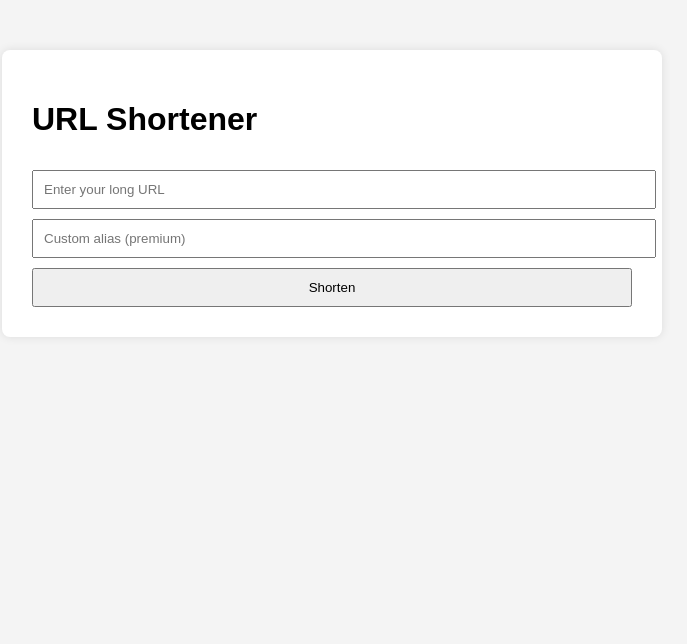
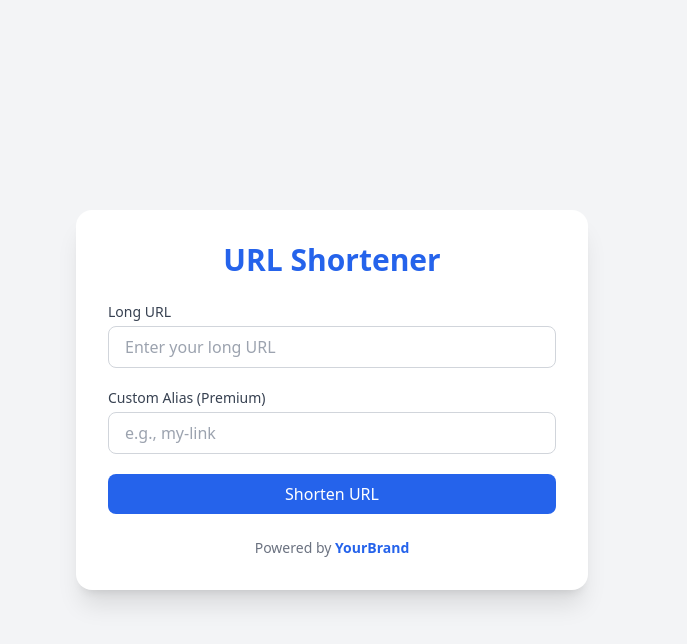
Before and after one commit to anurag24-26/shortenurl, a website: page public/index.html in a window 1280 px wide. Shown: the whole page, without its empty margins (308-995 px from the left). Drawn offline with nearby package versions, Linux system fonts and the light colour scheme.

Commit message:
Update index.html

```diff
--- a/public/index.html
+++ b/public/index.html
@@ -1,18 +1,51 @@
 <!DOCTYPE html>
 <html lang="en">
 <head>
-    <meta charset="UTF-8">
-    <title>URL Shortener</title>
-    <link rel="stylesheet" href="/public/styles.css">
+  <meta charset="UTF-8" />
+  <meta name="viewport" content="width=device-width, initial-scale=1.0" />
+  <title>URL Shortener</title>
+  <!-- Tailwind CSS CDN -->
+  <script src="https://cdn.tailwindcss.com"></script>
 </head>
-<body>
-    <div class="container">
-        <h1>URL Shortener</h1>
-        <form action="/shorten" method="POST">
-            <input type="url" name="longUrl" placeholder="Enter your long URL" required>
-            <input type="text" name="customAlias" placeholder="Custom alias (premium)">
-            <button type="submit">Shorten</button>
-        </form>
-    </div>
+<body class="bg-gray-100 min-h-screen flex items-center justify-center px-4">
+  <div class="bg-white shadow-xl rounded-2xl p-8 w-full max-w-lg">
+    <h1 class="text-3xl font-bold text-center text-blue-600 mb-6">URL Shortener</h1>
+    <form action="/shorten" method="POST" class="space-y-5">
+      <div>
+        <label for="longUrl" class="block text-sm font-medium text-gray-700 mb-1">Long URL</label>
+        <input
+          type="url"
+          name="longUrl"
+          id="longUrl"
+          placeholder="Enter your long URL"
+          required
+          class="w-full px-4 py-2 border border-gray-300 rounded-lg focus:ring-2 focus:ring-blue-500 focus:outline-none"
+        />
+      </div>
+
+      <div>
+        <label for="customAlias" class="block text-sm font-medium text-gray-700 mb-1">Custom Alias (Premium)</label>
+        <input
+          type="text"
+          name="customAlias"
+          id="customAlias"
+          placeholder="e.g., my-link"
+          class="w-full px-4 py-2 border border-gray-300 rounded-lg focus:ring-2 focus:ring-blue-500 focus:outline-none"
+        />
+      </div>
+
+      <button
+        type="submit"
+        class="w-full bg-blue-600 text-white py-2 rounded-lg hover:bg-blue-700 transition-colors"
+      >
+        Shorten URL
+      </button>
+    </form>
+
+    <!-- Optional footer -->
+    <p class="mt-6 text-center text-sm text-gray-500">
+      Powered by <span class="font-semibold text-blue-600">YourBrand</span>
+    </p>
+  </div>
 </body>
 </html>
```
